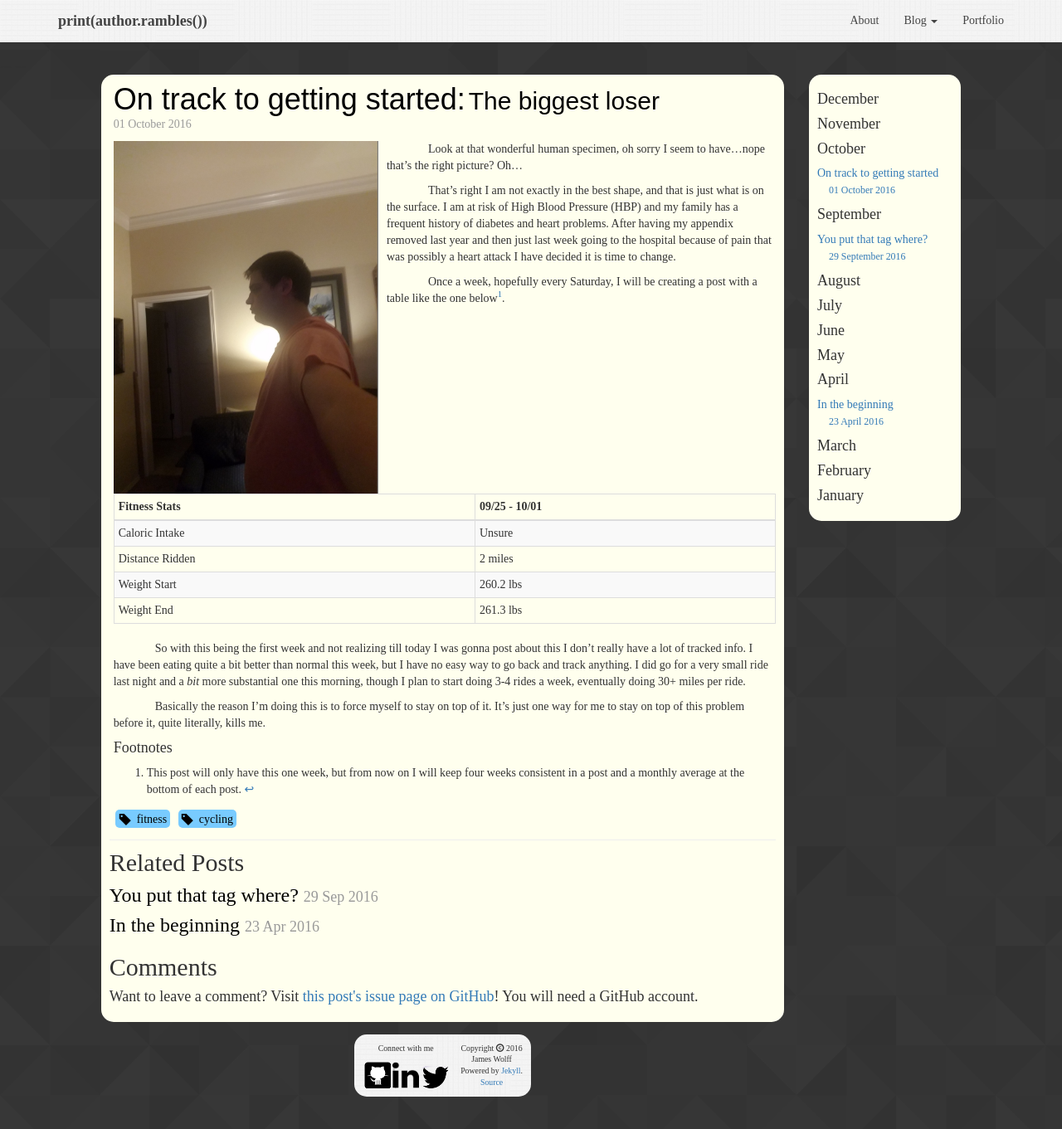
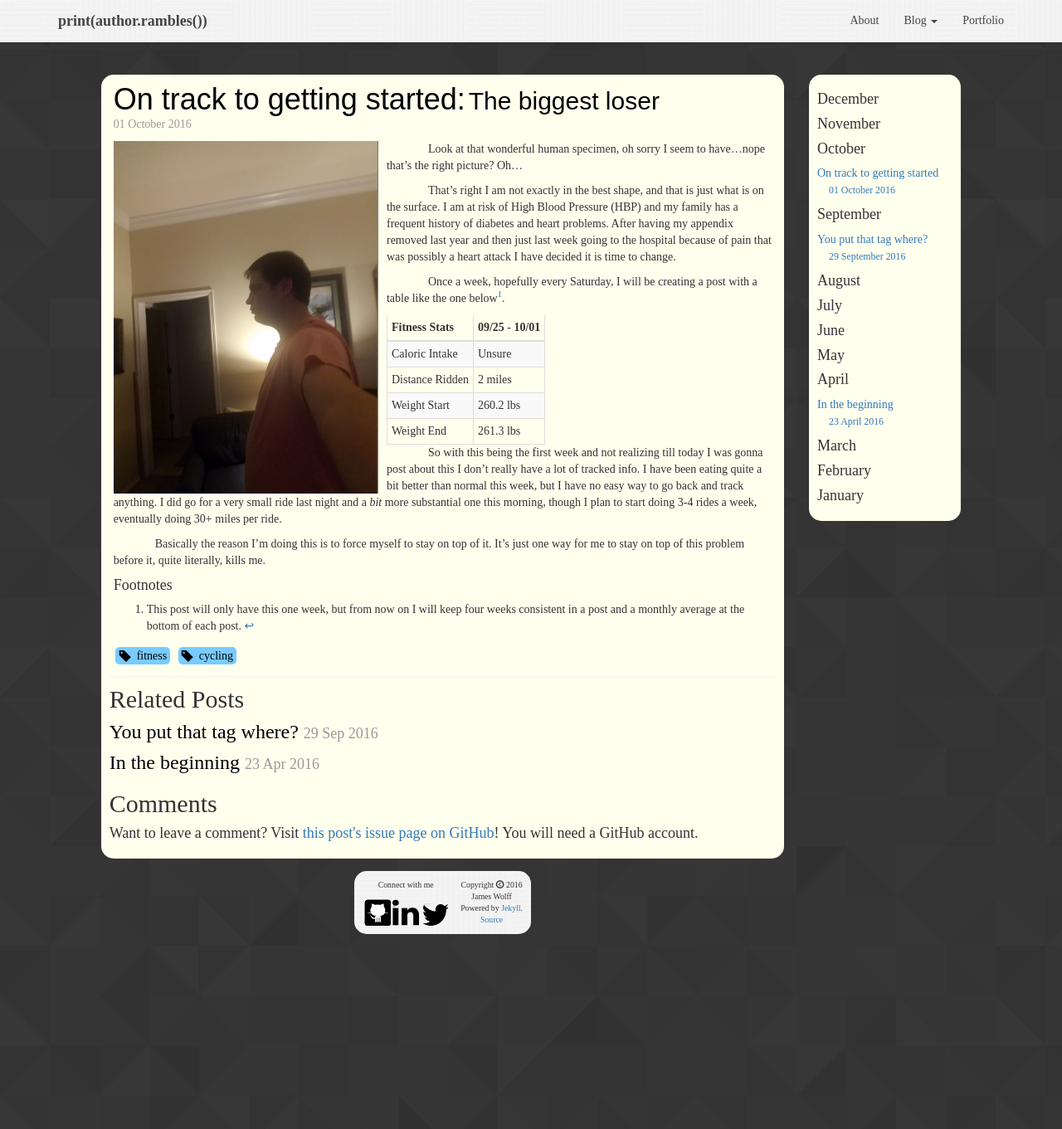
Before and after one commit to jwolff52/wolffblog, a Jekyll site: the page built from _posts/2016-10-01-on-track-to-getting-started.md, in a window 1280 px wide and 1362 px high. Shown: the whole window at 83% size. Built offline with Jekyll 4.4.1, drawn with Linux system fonts in a browser that asks for light colours; some web fonts are replaced.

Commit message:
Update common.css

```diff
--- a/css/common.css
+++ b/css/common.css
@@ -125,6 +125,11 @@ body {
 
 .post > p {
 	text-indent:50px;
+}
+
+.post > table {
+	display: inline;
+	border: 0px;
 }
 
 .post-title {
```
